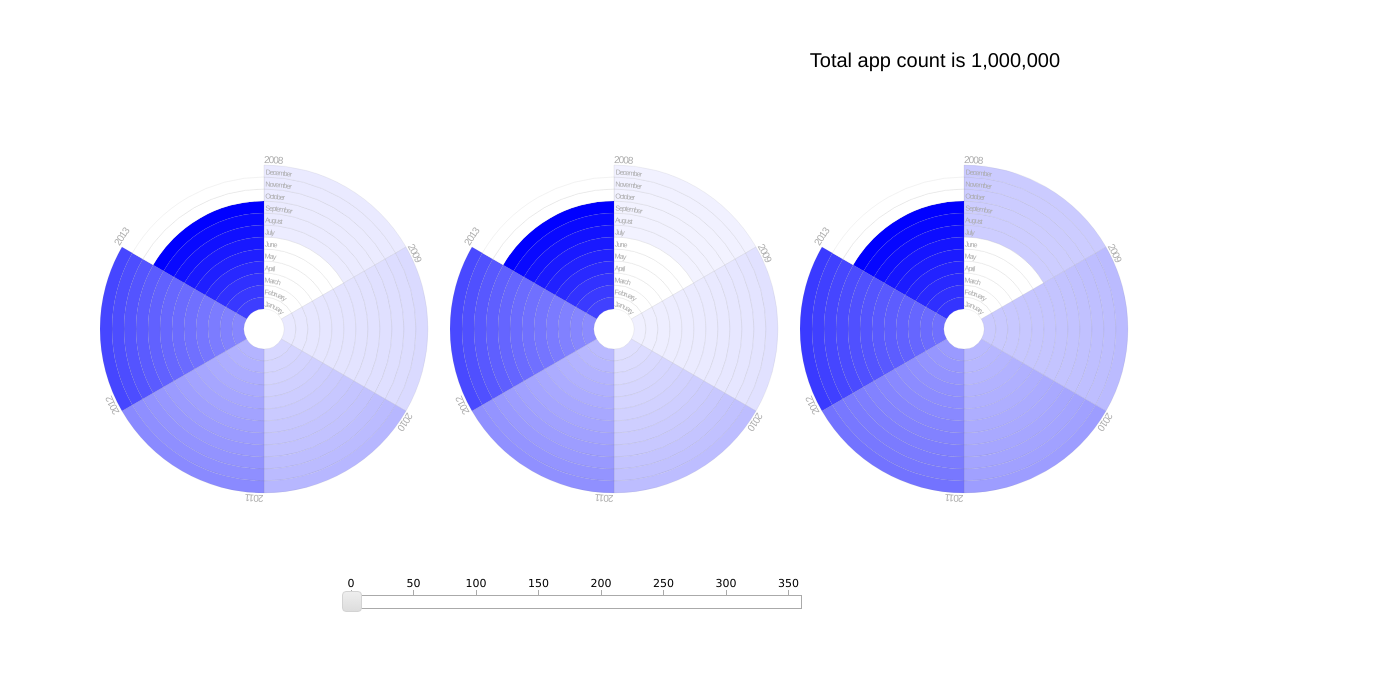
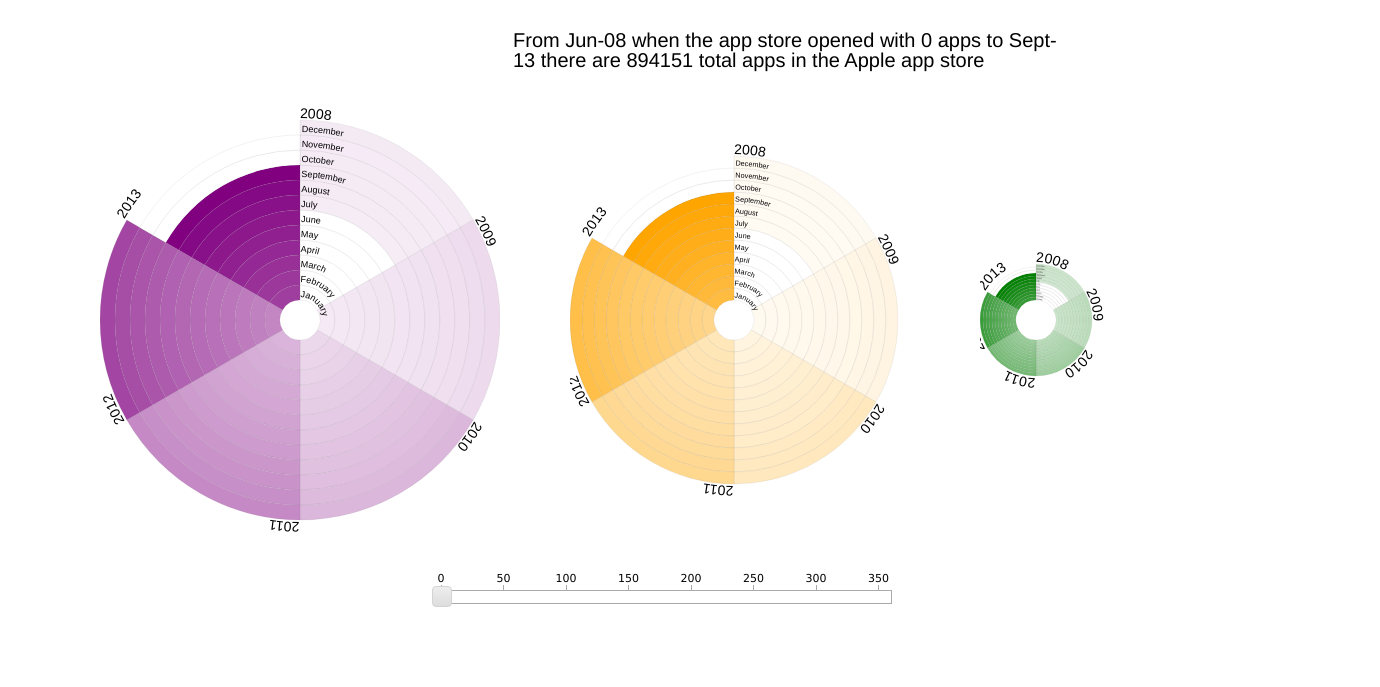
Before and after one commit to kchristian3/applemetrics, a plain HTML site: page app/appcount/circles.html in a window 1280 px wide. Shown: the whole page, 1380 px wide, since content can reach past the window. Drawn offline with nearby package versions, Linux system fonts and the light colour scheme.

Commit message:
Edit the color range of each spiral. Edit size of spirals to reflect contribution of games, and non-games to total apps. Create a js script for each spiral and rid duplicate variables to cut bugs.

```diff
--- a/app/appcount/circles.html
+++ b/app/appcount/circles.html
@@ -11,13 +11,26 @@
         <body>
         	<div id="info"></div>
                 <section>
-                        <div class="chart" id="energychart"></div>
+                <!-- Add pointers to the top of the circle
+                	<div class="pointers">
+        			<ul>
+        				<li class="pointer"><img src="arrow.gif"/></li>
+        				<li class="pointer"><img src="arrow.gif"/></li>
+        				<li class="pointer"><img src="arrow.gif"/></li>
+        			</ul>
+        			</div>
+        		--->
+                    <div class="chart" id="spiralTotalCount"></div>
+                    <div class="chart" id="spiralAppCount"></div>
+                    <div class="chart" id="spiralGameCount"></div>
                 </section>
             <div id="slider"></div>
             <div id="slider3text"></div>
                 <script src="http://d3js.org/d3.v3.min.js"></script>
                 <script src="d3.slider.js"></script>
-                <script src="circularHeatChart.js"></script>
+                <script src="spiralAppCount.js"></script>
+                <script src="spiralGameCount.js"></script>
+                <script src="spiralTotalCount.js"></script>
                 <script src="example.js"></script>
                 <script src="http://yandex.st/highlightjs/7.3/highlight.min.js"></script>
                 <script>hljs.initHighlightingOnLoad();</script>
--- a/app/appcount/example.js
+++ b/app/appcount/example.js
@@ -1,14 +1,40 @@
-var chart = circularHeatChart()
+///////////////////////////////// Create Spirals //////////////////////////////////////
+
+var chartT = spiralTotalCount()
 	.accessor(function(d) {
 		return d.value;
 	})
-    .segmentHeight(12)
+    .segmentTotalHeight(15)
     .innerRadius(20)
-    .numSegments(6)
+    .numTotalSegments(6)
     .radialLabels(["January", "February", "March", "April", "May", "June", "July", "August", "September", "October", "November", "December"])
     .segmentLabels(["2008", "2009", "2010", "2011", "2012", "2013"])
-    .margin({top: 20, right: 0, bottom: 20, left: 0})
-    //.scaleAngle(d3.slider().value());
+    .margin({top: 20, right: 0, bottom: 20, left: 0});
+
+var chartA = spiralAppCount()
+	.accessor(function(d) {
+		return d.value;
+	})
+    .segmentAppHeight(12)
+    .innerRadius(20)
+    .numAppSegments(6)
+    .radialLabels(["January", "February", "March", "April", "May", "June", "July", "August", "September", "October", "November", "December"])
+    .segmentLabels(["2008", "2009", "2010", "2011", "2012", "2013"])
+    .margin({top: 20, right: 0, bottom: 20, left: 0});
+
+var chartG = spiralGameCount()
+	.accessor(function(d) {
+		return d.value;
+	})
+    .segmentGameHeight(3)
+    .innerRadius(20)
+    .numGameSegments(6)
+    .radialLabels(["January", "February", "March", "April", "May", "June", "July", "August", "September", "October", "November", "December"])
+    .segmentLabels(["2008", "2009", "2010", "2011", "2012", "2013"])
+    .margin({top: 20, right: 0, bottom: 20, left: 0});
+
+
+///////////////////////////////// Data //////////////////////////////////////
 
 var dataA = [
 {date:	"Jan-08",value:	0, circle: 0},
@@ -235,34 +261,44 @@ var dataT = [
 {date:	"Dec-13",value:	0	, circle: 2}
 ];
 
-//set the data to the graphs
-//total -> non-games -> games
-var energyData = [];
-for(var i=0; i<3; i++) {
-	energyData[i] = [];
-	for(var j=0; j<71; j++) {
-		if(i == 0){
-    		energyData[i][j] = dataT[j];
-    	}
-    	else if(i == 1){
-    	 energyData[i][j] = dataA[j];
-    	}
-    	else energyData[i][j] = dataG[j];
-    }
+///////////////////////////////// Store Data //////////////////////////////////////
+
+var energyDataT = [];
+var energyDataA = [];
+var energyDataG = [];
+for(var i=0; i<71; i++) {
+	energyDataT[i] = dataT[i];
+	energyDataA[i] = dataA[i];
+	energyDataG[i] = dataG[i];
 }
 
-//draw the chart
-d3.select('#energychart')
+///////////////////////////////// Draw Spirals //////////////////////////////////////
+
+//draw the App Count spiral
+d3.select('#spiralAppCount')
     .selectAll('svg')
-    .data(energyData)
+    .data([energyDataA])
     .enter()
     .append('svg')
-    .call(chart);
+    .call(chartA);
 
-d3.select("#info")
-	.text('Total app count is 1,000,000');
+//draw the Game Count spiral
+d3.select('#spiralGameCount')
+    .selectAll('svg')
+    .data([energyDataG])
+    .enter()
+    .append('svg')
+    .call(chartG);
 
-//slider to rotate the circles
+//draw the Total Count spiral
+d3.select('#spiralTotalCount')
+    .selectAll('svg')
+    .data([energyDataT])
+    .enter()
+    .append('svg')
+    .call(chartT);
+
+///////////////////////////////// Slider //////////////////////////////////////
 d3.select('#slider')
 	.call(d3.slider()
 		.axis(d3.svg.axis().orient("top").ticks(6))
@@ -271,26 +307,53 @@ d3.select('#slider')
 		.step(10)
 		.on("slide", function(evt, value) {
       		d3.select('#slider3text').text(value);
-      		d3.select('#energychart').selectAll('svg').call(chart.scaleAngle(value));
+      		d3.select('#spiralAppCount').selectAll('svg').call(chartA.scaleAngle(value));
+      		d3.select('#spiralGameCount').selectAll('svg').call(chartG.scaleAngle(value));
+      		d3.select('#spiralTotalCount').selectAll('svg').call(chartT.scaleAngle(value));
     	})
 	)
 
-d3.selectAll("#energychart path")
+///////////////////////////////// MouseOver: DoD //////////////////////////////////////
 
+//Set default text
+d3.select("#info")
+	.text('From Jun-08 when the app store opened with 0 apps to Sept-13 there are 894151 total apps in the Apple app store');
+
+d3.selectAll("#spiralAppCount path")
 	.on('mouseover', function() {
         var d = d3.select(this).data()[0];;
-
-        //Details on demand
-        if(d.circle == 0){
-        	d3.select("#info").text(' In ' + d.date +' there were ' + d.value + ' non-game apps. ');
-        } else if(d.circle == 1){
-        	d3.select("#info").text(' In ' + d.date +' there were ' + d.value + ' game apps. ');
-        } else d3.select("#info").text(' In ' + d.date +' there were ' + d.value + ' total apps ');
+        d3.select("#info").text(' In ' + d.date +' there were ' + d.value + ' non-game apps. ');
     	d3.select(this).style({ 'stroke': 'Black', 'stroke-width': '3px'});
 	});
 
-d3.selectAll("#energychart path")
+d3.selectAll("#spiralAppCount path")
 	.on('mouseout', function() {
-    d3.select("#info").text('Total app count is 1,000,000');
+    d3.select("#info").text('From Jun-08 when the app store opened with 0 apps to Sept-13 there are 894151 total apps in the Apple app store');
     d3.select(this).style({ 'stroke': 'none', 'stroke-width': 'none'});
 });
+
+d3.selectAll("#spiralGameCount path")
+	.on('mouseover', function() {
+        var d = d3.select(this).data()[0];;
+        d3.select("#info").text(' In ' + d.date +' there were ' + d.value + ' game apps. ');
+    	d3.select(this).style({ 'stroke': 'Black', 'stroke-width': '3px'});
+	});
+
+d3.selectAll("#spiralGameCount path")
+	.on('mouseout', function() {
+    d3.select("#info").text('From Jun-08 when the app store opened with 0 apps to Sept-13 there are 894151 total apps in the Apple app store');
+    d3.select(this).style({ 'stroke': 'none', 'stroke-width': 'none'});
+});
+
+d3.selectAll("#spiralTotalCount path")
+	.on('mouseover', function() {
+        var d = d3.select(this).data()[0];;
+        d3.select("#info").text(' In ' + d.date +' there were ' + d.value + ' total apps. ');
+    	d3.select(this).style({ 'stroke': 'Black', 'stroke-width': '3px'});
+	});
+
+d3.selectAll("#spiralTotalCount path")
+	.on('mouseout', function() {
+    d3.select("#info").text('From Jun-08 when the app store opened with 0 apps to Sept-13 there are 894151 total apps in the Apple app store');
+    d3.select(this).style({ 'stroke': 'none', 'stroke-width': 'none'});
+});
--- a/app/appcount/style.css
+++ b/app/appcount/style.css
@@ -6,9 +6,9 @@ body {
         font-size: 14px;
         line-height: 20px;
 }
-.section {
-        margin-bottom: 40px;
-        float: left;
+section {
+        display: inline-flex;
+        height: 450px;
 }
 h1 {
         font-size: 40px;
@@ -30,15 +30,25 @@ a:hover {
 #info {
         height: 20px;
         font-size: 20px;
-        margin-top: 50px;
-        margin-left: 500px;
+        margin-top: 30px;
+        margin-left: 413px;
         float: right;
+}
+
+.pointers ul {
+	display: flex;
+	list-style: none;
+}
+
+.pointer img {
+	width: 35px;
+	height: 35px;
 }
 
 #slider {
 	width: 450px;
-	margin-top: 75px;
-	margin-left: 250px
+	margin-top: 45px;
+	margin-left: 340px
 }
 
 .d3-slider {
--- a/app/appcount/svg.css
+++ b/app/appcount/svg.css
@@ -1,21 +1,29 @@
 /* SVG styling */
 svg {
-        width: 350px;
-        height: 370px;
-        margin-top: 75px;
+        width: 400px;
+        height: 440px;
+        margin-top: 50px;
 }
 
-#energychart{
-	display: block;
-	width: 1050px
+#spiralTotalCount {
+	width: 400px;
 }
 
-#energychart svg, #chart3 svg {
-        width: 800px
+#spiralAppCount {
+	width: 340px;
+	padding-top: 36px;
+	padding-left: 70px;
+}
+
+#spiralGameCount {
+	width: 125px;
+	padding-top: 144px;
+	padding-left: 70px;
+}
+
+#spiralAppCount svg, #spiralGameCount svg, #spiralTotalCount svg {
+        width: 440px
         height: 570px;
-}
-#chart4 svg {
-        height: 470px;
 }
 
 #slider svg {
@@ -37,7 +45,3 @@ path {
 .labels.segment {
         font-size: 10px;
 }
-
-#chart3 .labels {
-        fill: #555;
-}
```
